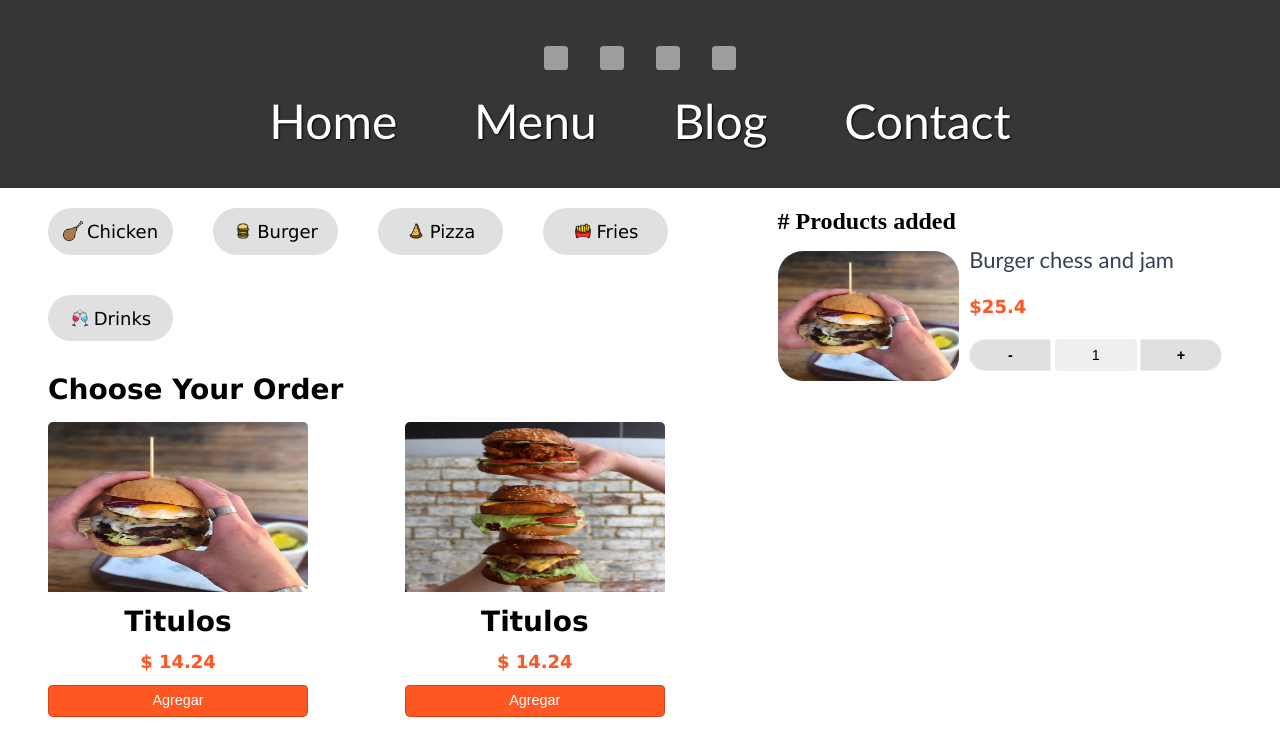
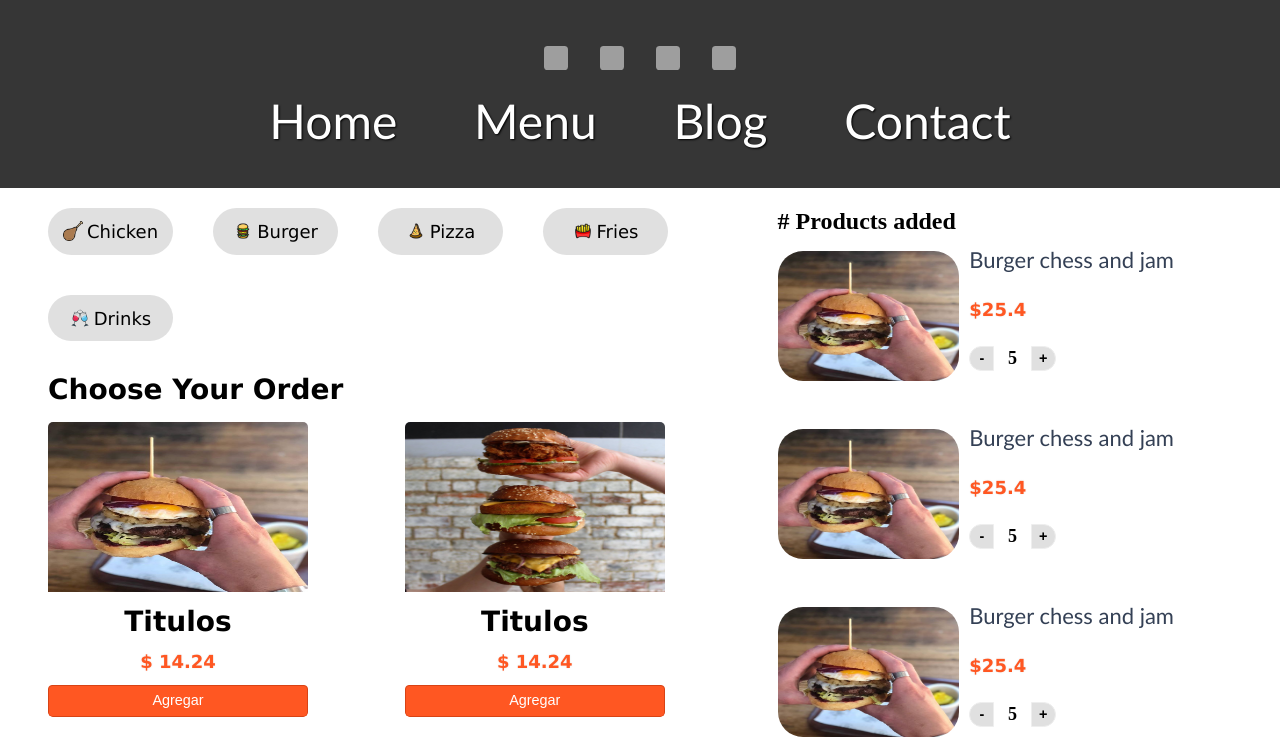
Before and after one commit to EdwinCruz13/Ucamp-Restaurant, a React (Create React App) app: page /Order in a window 1280 px wide. Shown: the top 756 px of the page. Built offline with nearby package versions, Linux system fonts and the light colour scheme; grey boxes are pictures that could not be loaded.

Commit message:
adding styles lines

```diff
--- a/src/components/invoice/Invoice.css
+++ b/src/components/invoice/Invoice.css
@@ -10,6 +10,7 @@
     width: 100%;
 
     margin-top: 1rem;
+    margin-bottom: 3rem;
   }
 
 
@@ -84,3 +85,11 @@
   .card .rounded-right{
     border-radius: 0 25px 25px 0;
   }
+
+  .card span{
+    display: block;
+    width: 30px;
+    text-align: center;
+    font-size: 18px;
+    font-weight: bold;
+  }
--- a/src/components/invoice/Invoice.jsx
+++ b/src/components/invoice/Invoice.jsx
@@ -18,7 +18,43 @@ export const Invoice = () => {
 
                     <div className="btn-group">
                         <button className="btn btn-default rounded-left">-</button>
-                        <button className="btn">1</button>
+                        <span>5</span>
+                        <button className="btn btn-default rounded-right">+</button>
+                    </div>
+                </div>
+            </div>
+
+            <div data-id="1" className="card">
+                <div className="image">
+                    <img src={burger1} alt="" />
+                </div>
+
+                <div className="details">
+
+                    <h1>Burger chess and jam</h1>
+                    <h2 className="item-price">$25.4</h2>
+
+                    <div className="btn-group">
+                        <button className="btn btn-default rounded-left">-</button>
+                        <span>5</span>
+                        <button className="btn btn-default rounded-right">+</button>
+                    </div>
+                </div>
+            </div>
+
+            <div data-id="1" className="card">
+                <div className="image">
+                    <img src={burger1} alt="" />
+                </div>
+
+                <div className="details">
+
+                    <h1>Burger chess and jam</h1>
+                    <h2 className="item-price">$25.4</h2>
+
+                    <div className="btn-group">
+                        <button className="btn btn-default rounded-left">-</button>
+                        <span>5</span>
                         <button className="btn btn-default rounded-right">+</button>
                     </div>
                 </div>
--- a/src/components/items/items.css
+++ b/src/components/items/items.css
@@ -73,13 +73,16 @@
 .btn-group {
   display: flex;
   justify-content: flex-start;
-  align-items: flex-end;
+  align-items: center;
+  gap:1rem;
+
 }
 
 .btn-primary {
   color: #fff;
   background-color: #ff5722;
   border-color: #d84315;
+
 }
 
 .btn-primary:hover {
@@ -94,6 +97,11 @@
   border-color: #eeeeee;
 
   font-weight: bold;
+  width: 25px;
+  height: 25px;
+  display: flex;
+  align-items: center;
+  justify-content: center;
 }
 
 .btn-default:hover {
@@ -104,6 +112,8 @@
 
   transition: all ease-out 0.3s;
 }
+
+
 
 
 
```
